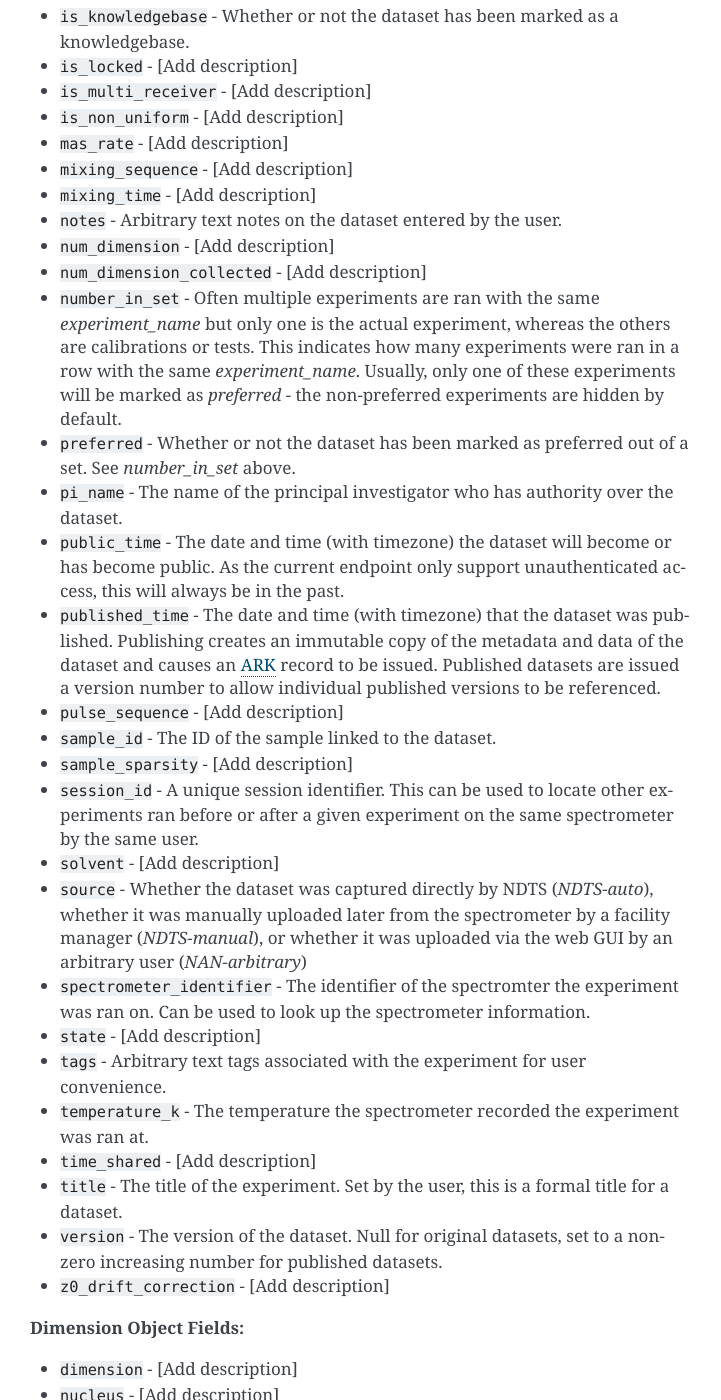
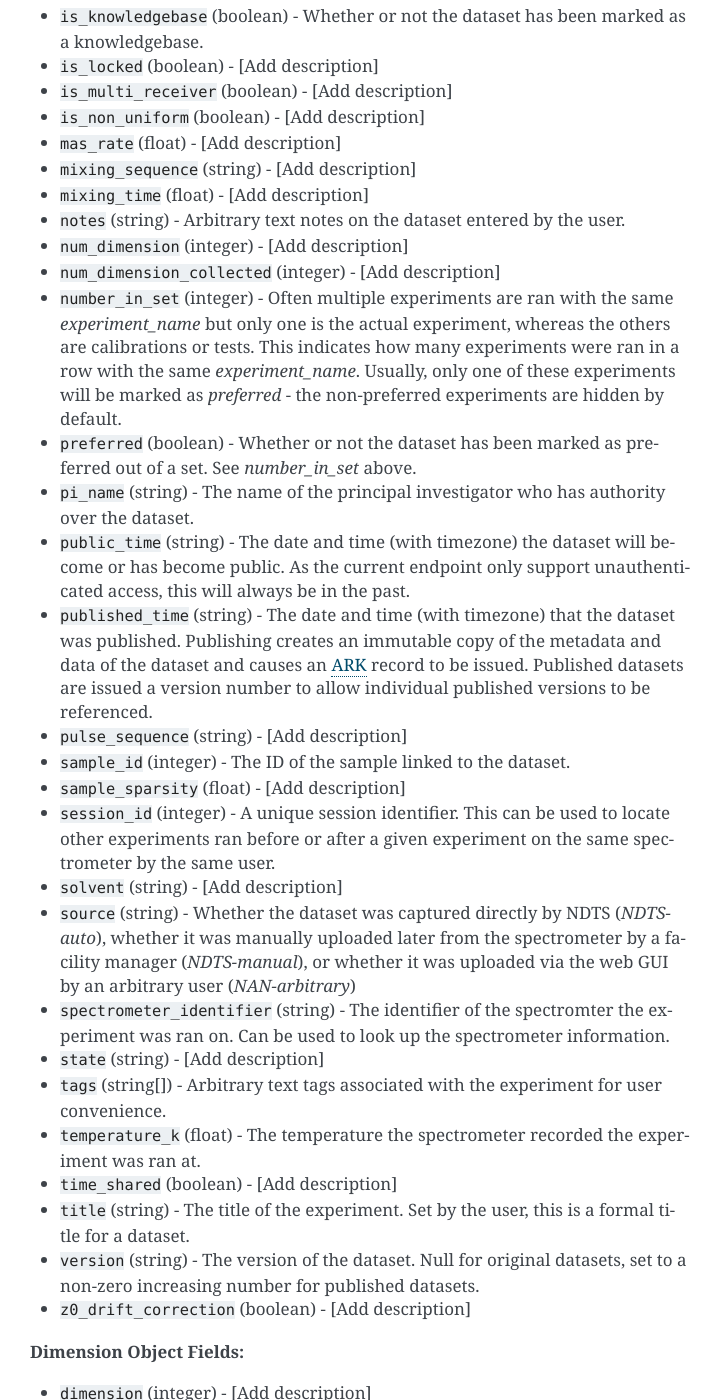
Before and after one commit to NanNMR/PythonSDK, a Sphinx documentation site: the page built from source/api.rst, in a window 1280 px wide and 1400 px high, scrolled down 2526 px. Shown: the whole window, without its empty margins (390-1111 px from the left). Built offline with Sphinx 7.4.7, drawn with Linux system fonts in a browser that asks for light colours; some of the changed text lies outside the part shown.

Commit message:
Documentation updates.

```diff
--- a/source/api.rst
+++ b/source/api.rst
@@ -89,58 +89,58 @@ Dataset Fetch Endpoint
 
 **Response Fields:**
 
-* ``id`` - The unique ID of the dataset. Note that this ID refers to a specific *version* of a dataset. (Which may be the original version.)
-* ``identifier`` - The identifier of the dataset more broadly - allowing access to all versions of the dataset. This is used to generate the unique ARK records for a dataset.
-* ``classification`` - An optional classification value entered by the user. Chosen from the following: ``"Calibration experiment", "Failed-sample related", "Failed-instrument related", "Failed-setup related", "Successful experiment", "Test experiment"``
-* ``dataset_name`` - The name of the dataset, which can be edited by the user. If the user has edited the name, this will be a more human-readable name than the `experiment_name` which is set automatically and is immutable.
-* ``decoupling_sequence`` - [Add description]
-* ``experiment_end_time`` - The end date and time (with timezone) of the experiment.
-* ``experiment_name`` - The name of the experiment as ran on the spectrometer. May not be edited.
-* ``experiment_start_time`` - The start date and time (with timezone) of the experiment.
-* ``facility_identifier`` - The identifier of the facility the experiment was ran in.
-* ``is_knowledgebase`` - Whether or not the dataset has been marked as a knowledgebase.
-* ``is_locked`` - [Add description]
-* ``is_multi_receiver`` - [Add description]
-* ``is_non_uniform`` - [Add description]
-* ``mas_rate`` - [Add description]
-* ``mixing_sequence`` - [Add description]
-* ``mixing_time`` - [Add description]
-* ``notes`` - Arbitrary text notes on the dataset entered by the user.
-* ``num_dimension`` - [Add description]
-* ``num_dimension_collected`` - [Add description]
-* ``number_in_set`` - Often multiple experiments are ran with the same `experiment_name` but only one is the actual experiment, whereas the others are calibrations or tests. This indicates how many experiments were ran in a row with the same `experiment_name`. Usually, only one of these experiments will be marked as `preferred` - the non-preferred experiments are hidden by default.
-* ``preferred`` - Whether or not the dataset has been marked as preferred out of a set. See `number_in_set` above.
-* ``pi_name`` - The name of the principal investigator who has authority over the dataset.
-* ``public_time`` - The date and time (with timezone) the dataset will become or has become public. As the current endpoint only support unauthenticated access, this will always be in the past.
-* ``published_time`` - The date and time (with timezone) that the dataset was published. Publishing creates an immutable copy of the metadata and data of the dataset and causes an `ARK <https://arks.org/>`_ record to be issued. Published datasets are issued a version number to allow individual published versions to be referenced.
-* ``pulse_sequence`` - [Add description]
-* ``sample_id`` - The ID of the sample linked to the dataset.
-* ``sample_sparsity`` - [Add description]
-* ``session_id`` - A unique session identifier. This can be used to locate other experiments ran before or after a given experiment on the same spectrometer by the same user.
-* ``solvent`` - [Add description]
-* ``source`` - Whether the dataset was captured directly by NDTS (`NDTS-auto`), whether it was manually uploaded later from the spectrometer by a facility manager (`NDTS-manual`), or whether it was uploaded via the web GUI by an arbitrary user (`NAN-arbitrary`)
-* ``spectrometer_identifier`` - The identifier of the spectromter the experiment was ran on. Can be used to look up the spectrometer information.
-* ``state`` - [Add description]
-* ``tags`` - Arbitrary text tags associated with the experiment for user convenience.
-* ``temperature_k`` - The temperature the spectrometer recorded the experiment was ran at.
-* ``time_shared`` - [Add description]
-* ``title`` - The title of the experiment. Set by the user, this is a formal title for a dataset.
-* ``version`` - The version of the dataset. Null for original datasets, set to a non-zero increasing number for published datasets.
-* ``z0_drift_correction`` - [Add description]
+* ``id`` (integer) - The unique ID of the dataset. Note that this ID refers to a specific *version* of a dataset. (Which may be the original version.)
+* ``identifier`` (string) - The identifier of the dataset more broadly - allowing access to all versions of the dataset. This is used to generate the unique ARK records for a dataset.
+* ``classification`` (string) - An optional classification value entered by the user. Chosen from the following: ``"Calibration experiment", "Failed-sample related", "Failed-instrument related", "Failed-setup related", "Successful experiment", "Test experiment"``
+* ``dataset_name`` (string) - The name of the dataset, which can be edited by the user. If the user has edited the name, this will be a more human-readable name than the `experiment_name` which is set automatically and is immutable.
+* ``decoupling_sequence`` (string) - [Add description]
+* ``experiment_end_time`` (string) - The end date and time (with timezone) of the experiment.
+* ``experiment_name`` (string) - The name of the experiment as ran on the spectrometer. May not be edited.
+* ``experiment_start_time`` (string) - The start date and time (with timezone) of the experiment.
+* ``facility_identifier`` (string) - The identifier of the facility the experiment was ran in.
+* ``is_knowledgebase`` (boolean) - Whether or not the dataset has been marked as a knowledgebase.
+* ``is_locked`` (boolean) - [Add description]
+* ``is_multi_receiver`` (boolean) - [Add description]
+* ``is_non_uniform`` (boolean) - [Add description]
+* ``mas_rate`` (float) - [Add description]
+* ``mixing_sequence`` (string) - [Add description]
+* ``mixing_time`` (float) - [Add description]
+* ``notes`` (string) - Arbitrary text notes on the dataset entered by the user.
+* ``num_dimension`` (integer) - [Add description]
+* ``num_dimension_collected`` (integer) - [Add description]
+* ``number_in_set`` (integer) - Often multiple experiments are ran with the same `experiment_name` but only one is the actual experiment, whereas the others are calibrations or tests. This indicates how many experiments were ran in a row with the same `experiment_name`. Usually, only one of these experiments will be marked as `preferred` - the non-preferred experiments are hidden by default.
+* ``preferred`` (boolean) - Whether or not the dataset has been marked as preferred out of a set. See `number_in_set` above.
+* ``pi_name`` (string) - The name of the principal investigator who has authority over the dataset.
+* ``public_time`` (string) - The date and time (with timezone) the dataset will become or has become public. As the current endpoint only support unauthenticated access, this will always be in the past.
+* ``published_time`` (string) - The date and time (with timezone) that the dataset was published. Publishing creates an immutable copy of the metadata and data of the dataset and causes an `ARK <https://arks.org/>`_ record to be issued. Published datasets are issued a version number to allow individual published versions to be referenced.
+* ``pulse_sequence`` (string) - [Add description]
+* ``sample_id`` (integer) - The ID of the sample linked to the dataset.
+* ``sample_sparsity`` (float) - [Add description]
+* ``session_id`` (integer) - A unique session identifier. This can be used to locate other experiments ran before or after a given experiment on the same spectrometer by the same user.
+* ``solvent`` (string) - [Add description]
+* ``source`` (string) - Whether the dataset was captured directly by NDTS (`NDTS-auto`), whether it was manually uploaded later from the spectrometer by a facility manager (`NDTS-manual`), or whether it was uploaded via the web GUI by an arbitrary user (`NAN-arbitrary`)
+* ``spectrometer_identifier`` (string) - The identifier of the spectromter the experiment was ran on. Can be used to look up the spectrometer information.
+* ``state`` (string) - [Add description]
+* ``tags`` (string[]) - Arbitrary text tags associated with the experiment for user convenience.
+* ``temperature_k`` (float) - The temperature the spectrometer recorded the experiment was ran at.
+* ``time_shared`` (boolean) - [Add description]
+* ``title`` (string) - The title of the experiment. Set by the user, this is a formal title for a dataset.
+* ``version`` (string) - The version of the dataset. Null for original datasets, set to a non-zero increasing number for published datasets.
+* ``z0_drift_correction`` (boolean) - [Add description]
 
 **Dimension Object Fields:**
 
-* ``dimension`` - [Add description]
-* ``nucleus`` - [Add description]
-* ``is_direct`` - [Add description]
-* ``spectral_width_ppm`` - [Add description]
-* ``maximum_evolution_time`` - [Add description]
-* ``num_points`` - [Add description]
+* ``dimension`` (integer) - [Add description]
+* ``nucleus`` (string) - [Add description]
+* ``is_direct`` (boolean) - [Add description]
+* ``spectral_width_ppm`` (float) - [Add description]
+* ``maximum_evolution_time`` (float) - [Add description]
+* ``num_points`` (integer) - [Add description]
 
 **Version Object Fields:**
 
-* ``id`` - The identifier of the dataset with the version specified.
-* ``version`` - The version of the dataset with the id above.
+* ``id`` (integer) - The identifier of the dataset with the version specified.
+* ``version`` (integer) - The version of the dataset with the id above.
 
 The version object allows you to look up other versions of a given dataset.
 
@@ -177,10 +177,8 @@ These filter types an options are documented fully in :doc:`filters`.
 * ``last_page`` (boolean) - True when this response contains the last page of results for the query. When false, more records can be obtained by repeating the query with a higher `offset` value.
 * ``experiments`` (Dataset[]) - An array of dataset objects. (See the structure of this object in the `Dataset Fetch Endpoint`_ documentation.)
 
-Facilities Endpoint
-~~~~~~~~~~~~~~~~~~~
-
-**API Endpoints:**
+Facilities Endpoints
+~~~~~~~~~~~~~~~~~~~~
 
 * ``GET /nan/public/facilities`` - List all facilities
 * ``GET /nan/public/facilities/{facility_id}`` - Retrieve a specific facility by ID
@@ -319,10 +317,9 @@ An address associated with the facility.
 * ``zipcode_ext`` (string) - The zip code extension of the address.
 * ``country`` (string) - The country of the address.
 
-Spectrometers Endpoint
-~~~~~~~~~~~~~~~~~~~~~~
+Spectrometers Endpoints
+~~~~~~~~~~~~~~~~~~~~~~~
 
-**API Endpoints:**
 
 * ``GET /nan/public/instruments`` - List all spectrometers/instruments
 * ``GET /nan/public/instruments/{instrument_id}`` - Retrieve a specific spectrometer by ID
@@ -449,10 +446,8 @@ Spectrometers Endpoint
 * ``rate`` - [Add description]
 * ``recorded`` - [Add description]
 
-Probes Endpoint
-~~~~~~~~~~~~~~~
-
-**API Endpoints:**
+Probes Endpoints
+~~~~~~~~~~~~~~~~
 
 * ``GET /nan/public/probes`` - List all probes
 * ``GET /nan/public/probes/{probe_id}`` - Retrieve a specific probe by ID
```
Also changed, not shown: other parts of source/api.rst (+1 -1 lines).
